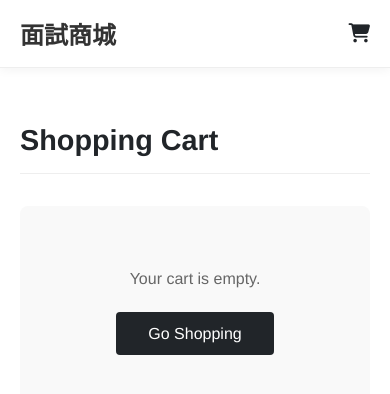
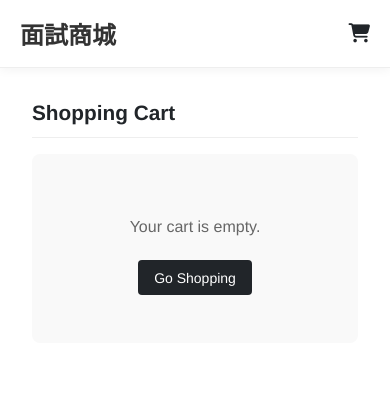
Before and after one commit to a6220498/interview-commerce, a Vue app: page /cart in a window 390 px wide. Shown: the top 394 px of the page. Built offline with nearby package versions, Linux system fonts and the light colour scheme.

Commit message:
feat: 實作購物車頁面在行動裝置上的響應式設計，並調整內邊距及商品標題溢出處理。

```diff
--- a/src/views/Cart.vue
+++ b/src/views/Cart.vue
@@ -51,10 +51,10 @@ export default {
 
 <style lang="scss" scoped>
 .cart-page {
-  padding: 2rem 0;
+  padding: 2rem 1rem;
   max-width: 800px;
   margin: 0 auto;
-  height: calc(100vh - 80px); /* Adjust based on header height, assumed ~80px */
+  height: calc(100vh - 80px);
   display: flex;
   flex-direction: column;
 
@@ -64,6 +64,17 @@ export default {
     border-bottom: 1px solid #eee;
     padding-bottom: 1rem;
     flex-shrink: 0;
+  }
+
+  @media (max-width: 600px) {
+    padding: 1rem 0.75rem;
+    height: calc(100vh - 60px);
+
+    h2 {
+      font-size: 1.3rem;
+      margin-bottom: 1rem;
+      padding-bottom: 0.75rem;
+    }
   }
 
   .cart-items-container {
@@ -129,18 +140,23 @@ export default {
       display: flex;
       justify-content: space-between;
       align-items: center;
+      min-width: 0; /* Allow flex item to shrink */
     }
 
     .item-title {
       margin: 0;
       font-size: 1rem;
       color: #333;
+      overflow: hidden;
+      text-overflow: ellipsis;
+      white-space: nowrap;
     }
 
     .item-meta {
       display: flex;
       gap: 2rem;
       align-items: center;
+      flex-shrink: 0;
 
       .item-qty {
         color: #666;
@@ -154,6 +170,35 @@ export default {
         text-align: right;
       }
     }
+
+    @media (max-width: 600px) {
+      padding: 1rem 0;
+
+      .item-left {
+        width: 60px;
+        height: 60px;
+        margin-right: 1rem;
+      }
+
+      .item-title {
+        font-size: 0.875rem;
+      }
+
+      .item-meta {
+        gap: 0.75rem;
+        flex-direction: column;
+        align-items: flex-end;
+
+        .item-qty {
+          font-size: 0.8rem;
+        }
+
+        .item-price {
+          font-size: 0.95rem;
+          min-width: auto;
+        }
+      }
+    }
   }
 
   .cart-footer {
@@ -165,7 +210,7 @@ export default {
     border-top: 1px solid #eee;
     margin-top: 1rem;
     background-color: white;
-    flex-shrink: 0; /* Prevent footer from shrinking */
+    flex-shrink: 0;
 
     .cart-total {
       font-size: 1.5rem;
@@ -182,6 +227,29 @@ export default {
       display: flex;
       gap: 1rem;
     }
+
+    @media (max-width: 600px) {
+      gap: 1rem;
+      padding-top: 0.75rem;
+
+      .cart-total {
+        font-size: 1.2rem;
+
+        .total-amount {
+          margin-left: 0.5rem;
+        }
+      }
+
+      .cart-actions {
+        gap: 0.5rem;
+        width: 100%;
+
+        a, button {
+          flex: 1;
+          text-align: center;
+        }
+      }
+    }
   }
 
   .btn-primary, .btn-secondary {
@@ -194,6 +262,11 @@ export default {
     border: none;
     cursor: pointer;
     font-size: 1rem;
+
+    @media (max-width: 600px) {
+      padding: 0.6rem 1rem;
+      font-size: 0.875rem;
+    }
   }
 
   .btn-primary {
```
